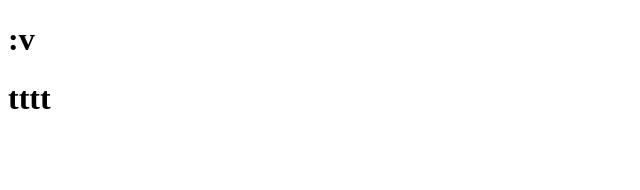
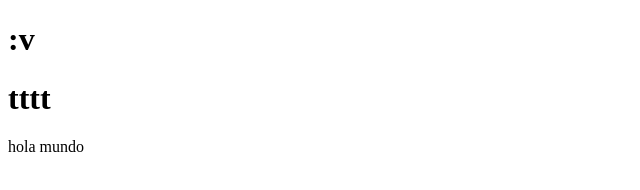
Before and after one commit to jimena2345/trabajito, a plain HTML site: page index.html in a window 1280 px wide. Shown: the full height of the page, 0-640 px from the left. Drawn offline with Linux system fonts and the light colour scheme.

Commit message:
creacion de div

```diff
--- a/index.html
+++ b/index.html
@@ -8,5 +8,8 @@
 <body>
     <h1>:v</h1>
     <h1>tttt</h1>
+    <div>
+        <p>hola mundo</p>
+    </div>
 </body>
 </html>
```
